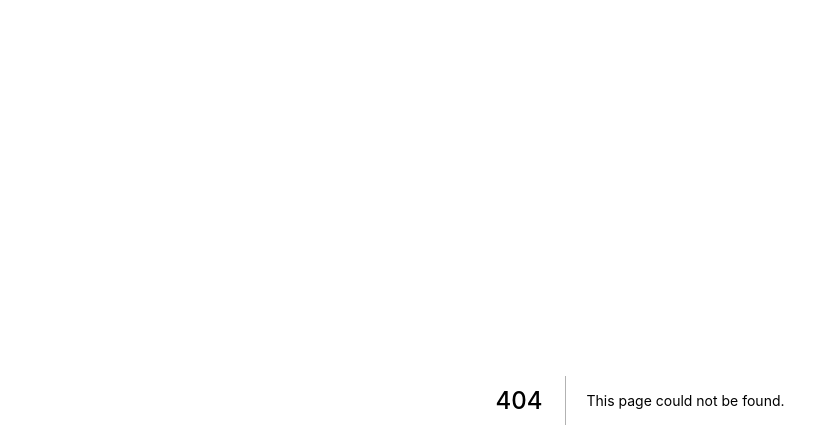
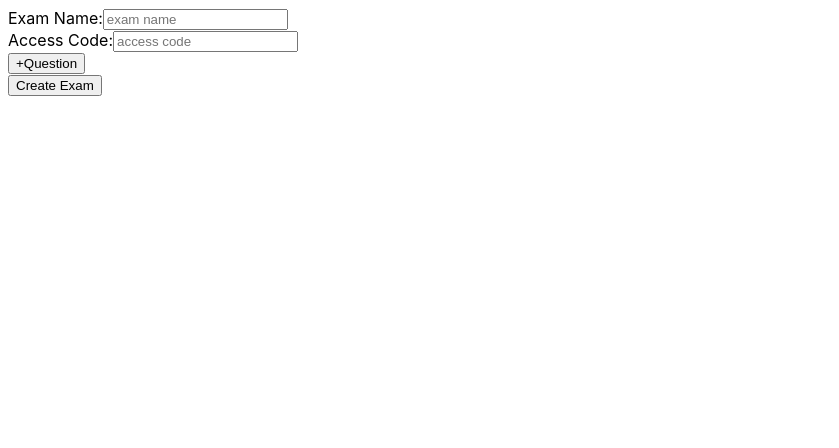
Before and after one commit to Lycanfloof/nextjs-test-manager, a Next.js app: page /examform in a window 1280 px wide. Before the commit this address had no page. Shown: the top 448 px of the page, without its empty margins (0-839 px from the left). Built offline with nearby package versions, Linux system fonts and the light colour scheme.

Commit message:
Implemented form to make exams

```diff
--- /dev/null
+++ b/pages/examform.js
@@ -0,0 +1,119 @@
+import React from 'react'
+
+let handleSubmit = async (examName, accessCode, questionList) => {
+    //We need to implement the submit logic.
+}
+
+export default function examform() {
+    return (
+        <ShowExamForm />
+    )
+}
+
+class ShowExamForm extends React.Component {
+    constructor(props) {
+        super(props);
+        this.state = {
+            examName: "",
+            accessCode: "",
+            questionUI: [],
+            questionList: []
+        };
+    }
+
+    addQuestion = () => {
+        //We need to implement correct answers.
+        let questions = [...this.state.questionUI]
+        questions.push(
+            <div key={"Q" + questions.length + 1}>
+                <label>Question {questions.length + 1}</label>
+                <br />
+                <label>Statement:</label>
+                <br />
+                <textarea required onChange={this.handleInputChange} placeholder="statement" type="text" name={questions.length + "S"}></textarea>
+                <br />
+                <label>Answers:</label>
+                <br />
+                <label>A. </label>
+                <input required onChange={this.handleInputChange} placeholder="answer" type="text" name={questions.length + "A"}></input>
+                <br />
+                <label>B. </label>
+                <input required onChange={this.handleInputChange} placeholder="answer" type="text" name={questions.length + "B"}></input>
+                <br />
+                <label>C. </label>
+                <input required onChange={this.handleInputChange} placeholder="answer" type="text" name={questions.length + "C"}></input>
+                <br />
+                <label>D. </label>
+                <input required onChange={this.handleInputChange} placeholder="answer" type="text" name={questions.length + "D"}></input>
+            </div>
+        );
+        this.setState(state => ({
+            questionUI: questions
+        }));
+    }
+
+    handleInputChange = e => {
+        let questions = [...this.state.questionList]
+        let newStatement = "";
+        let newOptions = [];
+        let identifier = e.target.name.split("");
+        if (questions[identifier[0]] != null) {
+            newStatement = questions[identifier[0]].statement;
+            newOptions.push.apply(newOptions, questions[identifier[0]].options);
+        }
+        switch (identifier[1]) {
+            case "S":
+                questions[identifier[0]] = { statement: e.target.value, options: newOptions }
+                break;
+            case "A":
+                newOptions[0] = e.target.value;
+                questions[identifier[0]] = { statement: newStatement, options: newOptions }
+                break;
+            case "B":
+                newOptions[1] = e.target.value;
+                questions[identifier[0]] = { statement: newStatement, options: newOptions }
+                break;
+            case "C":
+                newOptions[2] = e.target.value;
+                questions[identifier[0]] = { statement: newStatement, options: newOptions }
+                break;
+            case "D":
+                newOptions[3] = e.target.value;
+                questions[identifier[0]] = { statement: newStatement, options: newOptions }
+                break;
+        }
+        this.setState(state => ({
+            questionList: questions
+        }));
+    }
+
+    handleInfoChange = e => {
+        switch (e.target.name) {
+            case "examName":
+                this.state.examName = e.target.value;
+                break;
+            case "accessCode":
+                this.state.accessCode = e.target.value;
+                break;
+        }
+    }
+
+    render() {
+        return (
+            <div>
+                <div>
+                    <label>Exam Name:</label>
+                    <input onChange={this.handleInfoChange} required placeholder="exam name" type="text" name="examName"></input>
+                </div>
+                <div>
+                    <label>Access Code:</label>
+                    <input onChange={this.handleInfoChange} required placeholder="access code" type="text" name="accessCode"></input>
+                </div>
+                {this.state.questionUI}
+                <button onClick={() => this.addQuestion()}>+Question</button>
+                <br />
+                <button onClick={() => handleSubmit(this.state.examName, this.state.accessCode, this.state.questionList)}>Create Exam</button>
+            </div>
+        )
+    }
+}
--- a/pages/registerform.js
+++ b/pages/registerform.js
@@ -75,5 +75,6 @@ let handleInputChange = async e => {
             break;
         case "account-type":
             state.accountType = e.target.value
+            break;
     }
 }
```
Also changed, not shown: pages/menu.js (+10 -1 lines).
